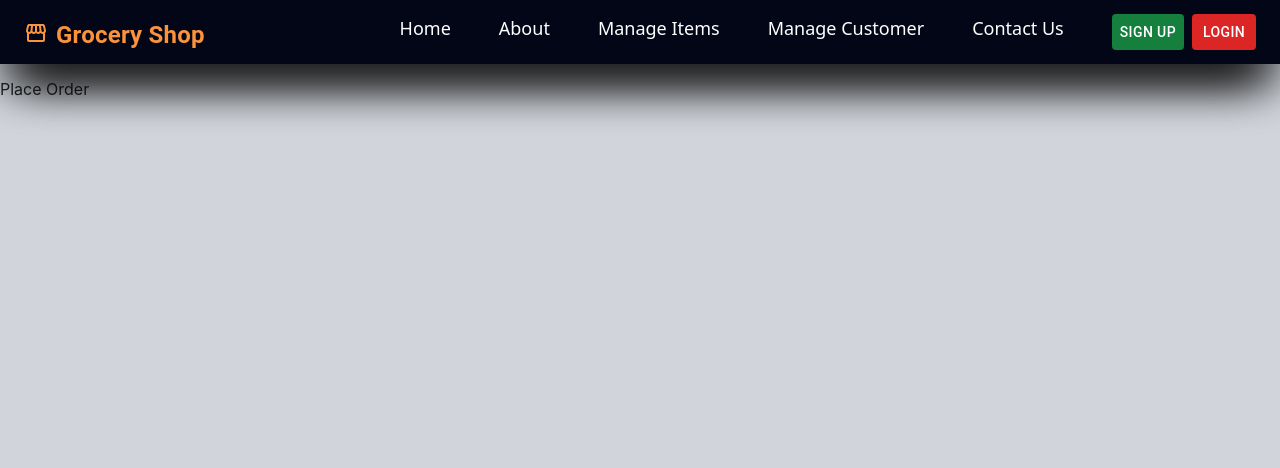
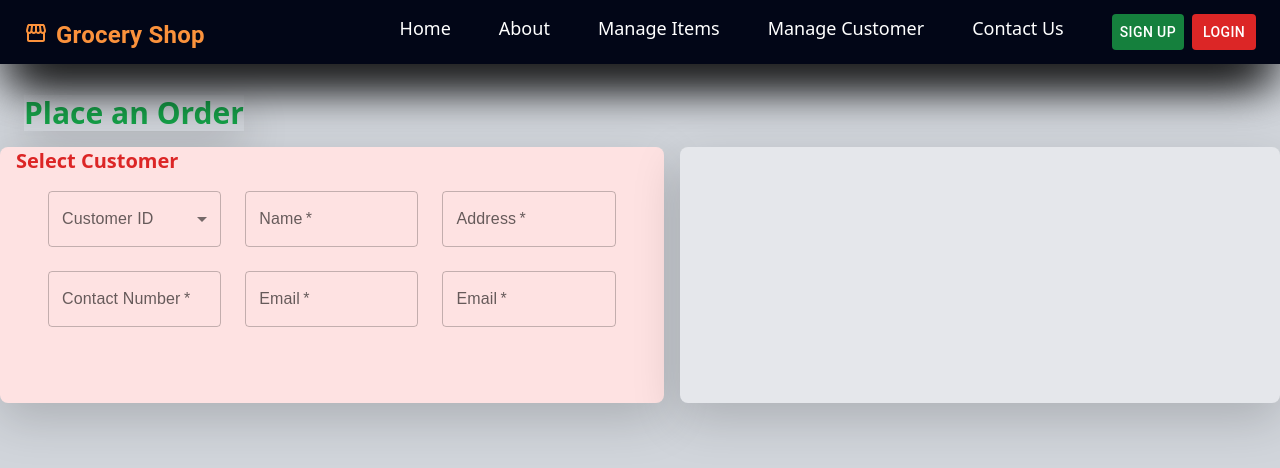
Before and after one commit to AbhiWPA/MERN-Application, a React (Create React App) app in the folder frontend/: page /placeOrder in a window 1280 px wide. Shown: the top 468 px of the page. Built offline with nearby package versions, Linux system fonts and the light colour scheme.

Commit message:
Content updated

```diff
--- a/frontend/src/components/Form/Form.js
+++ b/frontend/src/components/Form/Form.js
@@ -2,6 +2,11 @@ import { Button, TextField, createTheme } from "@mui/material";
 import React, { FormEvent } from "react";
 import SendIcon from "@mui/icons-material/Send";
 import DeleteIcon from "@mui/icons-material/Delete";
+import Box from '@mui/material/Box';
+import InputLabel from '@mui/material/InputLabel';
+import MenuItem from '@mui/material/MenuItem';
+import FormControl from '@mui/material/FormControl';
+import Select from '@mui/material/Select';
 
 // import { TextFieldDetails } from "../../types/TextFieldDetails";
 // import { ButtonDetails } from "../../types/ButtonDetails";
@@ -18,6 +23,21 @@ const Form = (props) => {
     <section className="pb-6 px-6 lg:px-12">
       <form className="grid grid-cols-1 lg:grid-cols-3 gap-6 !font-poppins">
         {props.textFieldsArray.map((textField, index) => (
+          textField.textFieldType == "select" ? <FormControl fullWidth>
+          <InputLabel id="demo-simple-select-label">Customer ID</InputLabel>
+          <Select
+            labelId="demo-simple-select-label"
+            id="demo-simple-select"
+            value={Select.value}
+            label={Select.label}
+            // onChange={handleChange}
+          >
+            {/* <MenuItem value={10}>Ten</MenuItem>
+            <MenuItem value={20}>Twenty</MenuItem>
+            <MenuItem value={30}>Thirty</MenuItem> */}
+          </Select>
+        </FormControl>
+          :
           <TextField
           key={index}
           label={textField.label}
--- a/frontend/src/pages/PlaceOrder.js
+++ b/frontend/src/pages/PlaceOrder.js
@@ -1,13 +1,120 @@
-import React from 'react'
+import React, { useEffect, useState } from 'react'
 import Layout from '../components/Layout/Layout'
 import Header from '../components/Layout/Header'
+import Form from '../components/Form/Form'
+import AddCircleIcon from "@mui/icons-material/AddCircle";
+import AutorenewIcon from "@mui/icons-material/Autorenew";
+import DeleteIcon from "@mui/icons-material/Delete";
+import BackspaceIcon from "@mui/icons-material/Backspace";
+import Table from '../components/Table/Table';
+import { Link } from 'react-router-dom';
 
 const PlaceOrder = () => {
   return (
 
     <>
       <Header />
-      <h1>Place Order</h1>
+
+
+      <section>
+
+        <div>
+
+        <div className='mb-3' style={{display: 'inline-block', marginTop: '15px'}}>
+          <h2 className='ml-6 text-3xl text-green-600 font-extrabold font-sans inline-block shadow-black shadow-lg'>Place an Order</h2>
+        </div>
+
+
+{/* ------------------------------------------------------------------------------------- */}
+        <div className='columns-2 flex space-x-4 h-64 max-w-7xl left-0 right-0 m-auto'>
+
+          <div className='columns-2xl bg-red-100 shadow-lg shadow-slate-700 rounded-lg'>
+            <h3 className='ml-3 text-xl text-red-600 font-sans font-bold'>Select Customer</h3>
+
+            <div className='mt-3'>
+
+            <Form
+          textFieldsArray={[
+            {
+              InputLabel: "Customer ID",
+              textFieldType: "select",
+              name: "customerId",
+              placeHolderText: "Customer ID",
+              // value: customerID,
+              // onChange: (event: ChangeEvent<HTMLInputElement>) => {
+              //   setCustomerID(event.target.value);
+              //},
+            },
+            {
+              label: "Name",
+              textFieldType: "text",
+              name: "name",
+              placeHolderText: "name",
+              // value: username,
+              // onChange: (event: ChangeEvent<HTMLInputElement>) => {
+              //   setUsername(event.target.value);
+              // },
+            },
+
+
+            {
+              label: "Address",
+              textFieldType: "text",
+              name: "address",
+              placeHolderText: "Address",
+              // value: address,
+              // onChange: (event: ChangeEvent<HTMLInputElement>) => {
+              //   setAddress(event.target.value);
+              // },
+            },
+            {
+              label: "Contact Number",
+              textFieldType: "text",
+              name: "contactNumber",
+              placeHolderText: "Contact Number",
+              // value: contactNumber,
+              // onChange: (event: ChangeEvent<HTMLInputElement>) => {
+              //   setContactNumber(event.target.value);
+              // },
+            },
+            {
+              label: "Email",
+              textFieldType: "text",
+              name: "email",
+              placeHolderText: "Email",
+              // value: email,
+              // onChange: (event: ChangeEvent<HTMLInputElement>) => {
+              //   setEmail(event.target.value);
+              // },
+            },
+
+            {
+              label: "Email",
+              textFieldType: "email",
+              name: "email",
+              placeHolderText: "Email",
+              // value: email,
+              // onChange: (event: ChangeEvent<HTMLInputElement>) => {
+              //   setEmail(event.target.value);
+              // },
+            },
+          ]}
+
+          buttonsArray={[]}
+          />
+
+            </div>
+
+          </div>
+          <div className='columns-3xl bg-gray-200 shadow-lg shadow-slate-700 rounded-lg'></div>
+
+
+        </div>
+
+        </div>
+
+      </section>
+
     </>
 
   )
```
Lines whose indentation alone changed are shown as unchanged.
